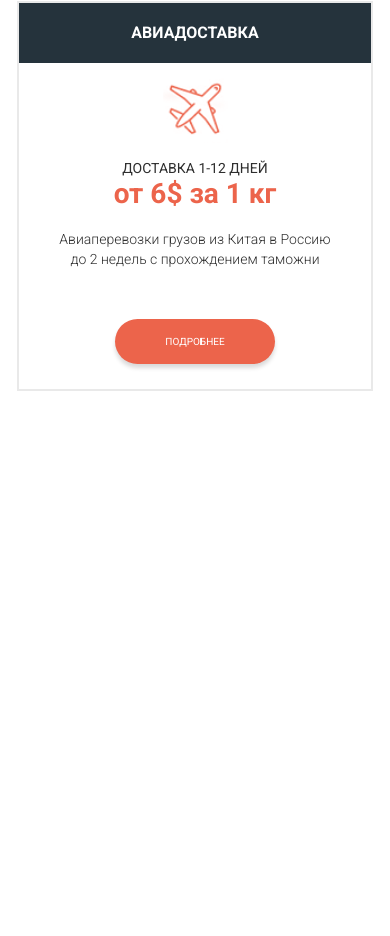
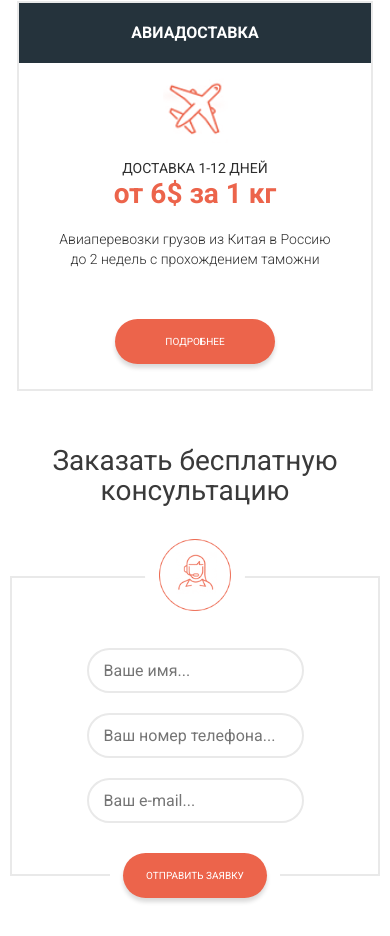
Before and after one commit to MishinMM/Global-Opt, a website: page src/index.html in a window 390 px wide. Shown: the part 6531-7467 px from the top of the page. Before the commit the page ends 6977 px from the top, so only its background shows below. Drawn offline with nearby package versions, Linux system fonts and the light colour scheme; files that its build step writes are made by us from their sources; files whose address does not match are found by name.

Commit message:
Completed fifth section "consultation" (adaptive).

```diff
--- a/src/index.html
+++ b/src/index.html
@@ -261,6 +261,23 @@
         </div>
     </section>
 
+    <section class="consultation">
+        <div class="container">
+            <h2 class="consultation__title">Заказать бесплатную консультацию</h2>
+            <form action="#" class="consultation__form" >
+                <div class="consultation__form-img">
+                    <img src="icons/consultation_icons/consultation_icon2.png" alt="Icon">
+                </div>
+                <input name="name" type="text" placeholder="Ваше имя...">
+                <input name="phone" type="text" placeholder="Ваш номер телефона...">
+                <input name="email" type="email" placeholder="Ваш e-mail...">
+                <div class="consultation__form-btn">
+                    <button type="submit" class="btn">Отправить заявку</button>
+                </div>
+            </form>
+        </div>
+    </section>
+
     <script src="js/script.js"></script>
 </body>
 </html>
--- /dev/null
+++ b/src/sass/blocks/_consultation.scss
@@ -0,0 +1,101 @@
+.consultation {
+    min-height: 330px;
+    padding: 0 0 60px 0;
+    &__title {
+        color: #3a3a3a;
+        font-size: 28px;
+        line-height: 23px;
+        font-weight: 400;
+        text-align: center;
+    }
+    &__form {
+        padding: 0 180px;
+        position: relative;
+        margin-top: 70px;
+        display: flex;
+        align-items: center;
+        justify-content: space-around;
+        height: 170px;
+        border: 2px solid #e9e9e9;
+        &-img {
+            display: flex;
+            align-items: center;
+            justify-content: center;
+            position: absolute;
+            top: -53px;
+            left: 50%;
+            transform: translateX(-50%);
+            width: 100px;
+            height: 100px;
+            background-color: #fff;
+            border-radius: 100%;
+            img {
+                width: 100%;
+            }
+        }
+        &-btn {
+            display: flex;
+            align-items: center;
+            justify-content: center;
+            width: 190px;
+            height: 55px;
+            position: absolute;
+            top: 140px;
+            left: 50%;
+            transform: translateX(-50%);
+            background-color: #fff;
+        }
+        input {
+            outline: none;
+            padding: 0 15px;
+            color:  #3a3a3a;
+            height: 45px;
+            background-color: #fff;
+            border-radius: 30px;
+            border: 2px solid #e9e9e9;
+        }
+    }
+}
+
+@media (max-width: 1200px) {
+    .consultation {
+        &__form {
+            padding: 0 130px;
+            &-btn {
+                width: 170px;
+            }
+        }
+    }
+}
+
+@media (max-width: 992px) {
+    .consultation {
+        &__form {
+            padding: 0 10px;
+        }
+    }
+}
+
+@media (max-width: 768px) {
+    .consultation {
+        &__form {
+            height: 300px;
+            flex-direction: column;
+            justify-content: center;
+            padding: 0 10px;
+            input {
+                margin-top: 20px;
+            }
+            &-btn {
+                top: 270px;
+            }
+        }
+    }
+}
+@media (max-width: 576px) {
+    .consultation {
+        &__title {
+            line-height: 30px;
+        }
+    }
+}
--- a/src/sass/style.scss
+++ b/src/sass/style.scss
@@ -48,3 +48,4 @@
 @import 'blocks/work';
 @import 'blocks/agent';
 @import 'blocks/price';
+@import 'blocks/consultation';
```
Also changed, not shown: dist/css/style.min.css, dist/icons/consultation_icons/consultation_icon1.png (added), dist/icons/consultation_icons/consultation_icon2.png (added), dist/index.html, src/icons/consultation_icons/consultation_icon1.png (added), src/icons/consultation_icons/consultation_icon2.png (added).
